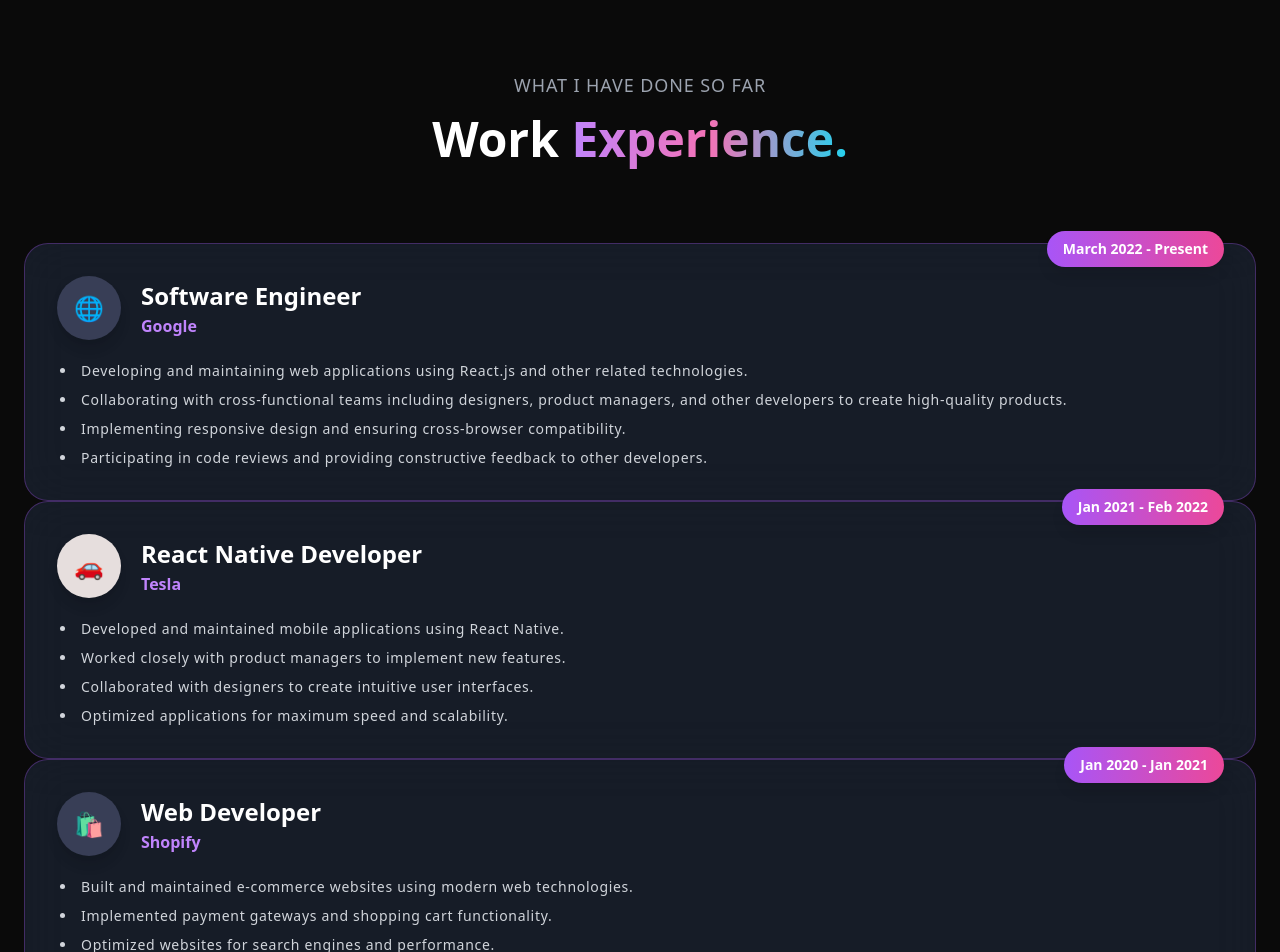
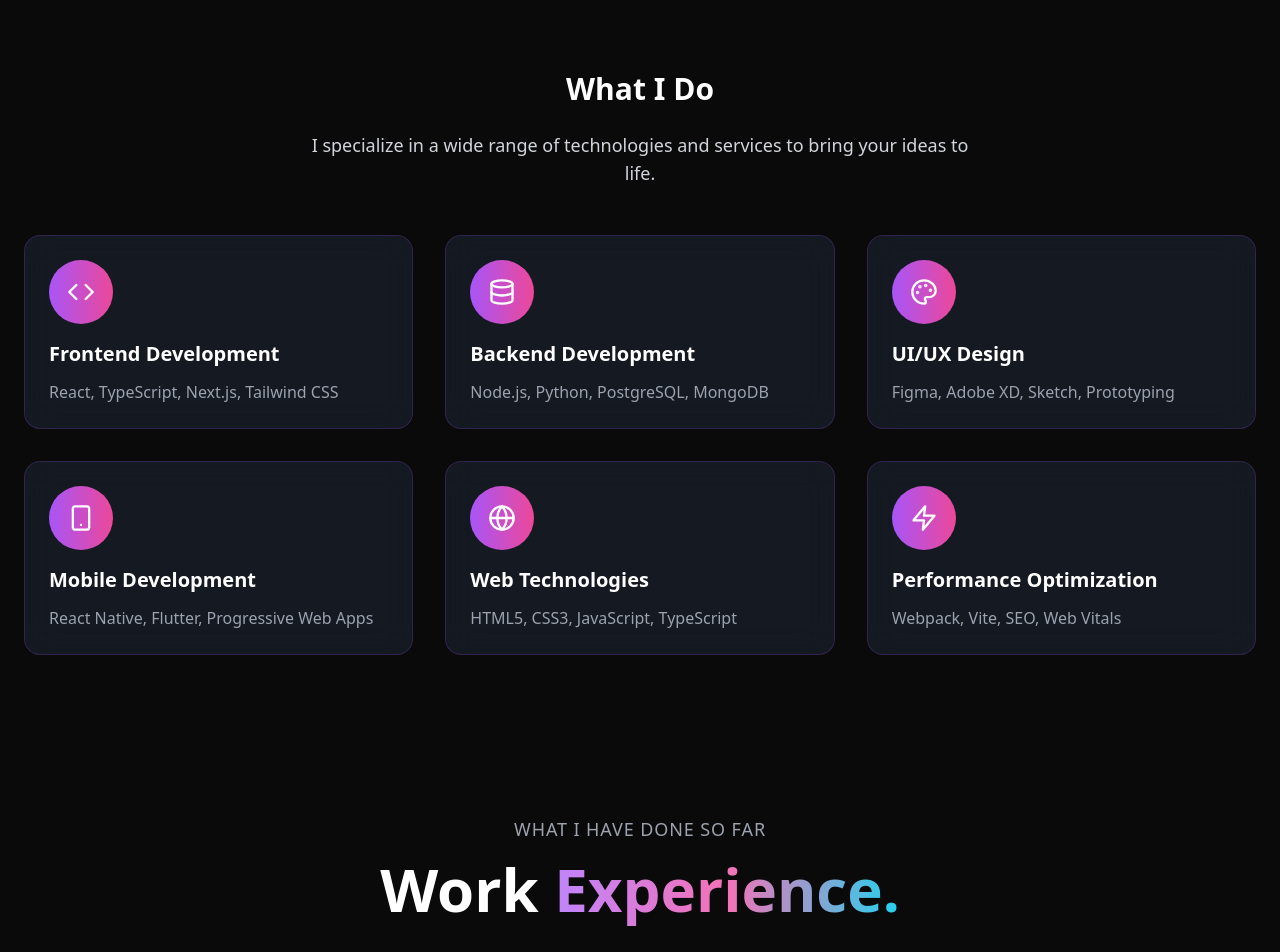
Before and after one commit to khushij9450/khushi, a React (Vite) app: page / in a window 1280 px wide. Shown: the part 1620-2572 px from the top of the page. Built offline with nearby package versions, Linux system fonts and the light colour scheme.

Commit message:
Restore original About component

```diff
--- a/src/components/About.tsx
+++ b/src/components/About.tsx
@@ -1,5 +1,6 @@
 import React, { useState, useEffect } from 'react';
 import { motion } from 'framer-motion';
+import { Code, Palette, Database, Smartphone, Globe, Zap } from 'lucide-react';
 
 const About: React.FC = () => {
   const [currentSkill, setCurrentSkill] = useState(0);
@@ -32,59 +33,13 @@
     return () => clearInterval(skillInterval);
   }, []);
 
-  const experiences = [
-    {
-      title: "Software Engineer",
-      company_name: "Google",
-      icon: "🌐",
-      iconBg: "#383E56",
-      date: "March 2022 - Present",
-      points: [
-        "Developing and maintaining web applications using React.js and other related technologies.",
-        "Collaborating with cross-functional teams including designers, product managers, and other developers to create high-quality products.",
-        "Implementing responsive design and ensuring cross-browser compatibility.",
-        "Participating in code reviews and providing constructive feedback to other developers.",
-      ],
-    },
-    {
-      title: "React Native Developer",
-      company_name: "Tesla",
-      icon: "🚗",
-      iconBg: "#E6DEDD",
-      date: "Jan 2021 - Feb 2022",
-      points: [
-        "Developed and maintained mobile applications using React Native.",
-        "Worked closely with product managers to implement new features.",
-        "Collaborated with designers to create intuitive user interfaces.",
-        "Optimized applications for maximum speed and scalability.",
-      ],
-    },
-    {
-      title: "Web Developer",
-      company_name: "Shopify",
-      icon: "🛍️",
-      iconBg: "#383E56",
-      date: "Jan 2020 - Jan 2021",
-      points: [
-        "Built and maintained e-commerce websites using modern web technologies.",
-        "Implemented payment gateways and shopping cart functionality.",
-        "Optimized websites for search engines and performance.",
-        "Collaborated with the design team to create pixel-perfect implementations.",
-      ],
-    },
-    {
-      title: "Full Stack Developer",
-      company_name: "Meta",
-      icon: "📘",
-      iconBg: "#E6DEDD",
-      date: "Jan 2019 - Jan 2020",
-      points: [
-        "Developed full-stack web applications using React, Node.js, and MongoDB.",
-        "Designed and implemented RESTful APIs and database schemas.",
-        "Worked with version control systems like Git for collaborative development.",
-        "Participated in agile development processes and daily standups.",
-      ],
-    },
+  const skills = [
+    { name: 'Frontend Development', icon: Code, description: 'React, TypeScript, Next.js, Tailwind CSS' },
+    { name: 'Backend Development', icon: Database, description: 'Node.js, Python, PostgreSQL, MongoDB' },
+    { name: 'UI/UX Design', icon: Palette, description: 'Figma, Adobe XD, Sketch, Prototyping' },
+    { name: 'Mobile Development', icon: Smartphone, description: 'React Native, Flutter, Progressive Web Apps' },
+    { name: 'Web Technologies', icon: Globe, description: 'HTML5, CSS3, JavaScript, TypeScript' },
+    { name: 'Performance Optimization', icon: Zap, description: 'Webpack, Vite, SEO, Web Vitals' },
   ];
 
   return (
@@ -200,124 +155,37 @@
           </motion.div>
         </div>
 
-        {/* Work Experience Section - Adrian Hajdin Style */}
         <motion.div
-          initial={{ opacity: 0, y: 50 }}
-          whileInView={{ opacity: 1, y: 0 }}
-          transition={{ duration: 1, ease: "easeOut" }}
-          viewport={{ once: true }}
-          className="text-center mb-20"
-        >
-          <motion.p
           initial={{ opacity: 0, y: 20 }}
           whileInView={{ opacity: 1, y: 0 }}
-            transition={{ delay: 0.2, duration: 0.8 }}
+          transition={{ duration: 0.8 }}
           viewport={{ once: true }}
-            className="text-gray-400 text-lg mb-4 tracking-wider uppercase"
+          className="text-center mb-12"
         >
-            What I have done so far
-          </motion.p>
-          <motion.h3
-            initial={{ opacity: 0, y: 30 }}
-            whileInView={{ opacity: 1, y: 0 }}
-            transition={{ delay: 0.4, duration: 0.8 }}
-            viewport={{ once: true }}
-            className="text-4xl lg:text-5xl font-bold text-white mb-6"
-          >
-            Work{' '}
-            <span className="bg-gradient-to-r from-purple-400 via-pink-400 to-cyan-400 bg-clip-text text-transparent">
-              Experience.
-            </span>
-          </motion.h3>
+          <h3 className="text-3xl font-bold text-white mb-6">What I Do</h3>
+          <p className="text-gray-300 text-lg max-w-2xl mx-auto">
+            I specialize in a wide range of technologies and services to bring your ideas to life.
+          </p>
         </motion.div>
 
-        <div className="max-w-7xl mx-auto">
-          <div className="mt-20 flex flex-col">
-            {experiences.map((experience, index) => (
+        <div className="grid md:grid-cols-2 lg:grid-cols-3 gap-8">
+          {skills.map((skill, index) => (
             <motion.div
-                key={`experience-${index}`}
-                initial={{ opacity: 0, y: 50 }}
+              key={skill.name}
+              initial={{ opacity: 0, y: 20 }}
               whileInView={{ opacity: 1, y: 0 }}
               transition={{ delay: index * 0.1, duration: 0.8 }}
               viewport={{ once: true }}
-                className="relative"
+              whileHover={{ scale: 1.05 }}
+              className="bg-slate-800/50 backdrop-blur-lg rounded-2xl p-6 border border-purple-500/20 hover:border-purple-500/40 transition-all duration-300"
             >
-                <div className="flex justify-between items-center w-full">
-                  <div className="flex-1">
-                    <motion.div
-                      whileHover={{ scale: 1.02 }}
-                      className="bg-slate-800/60 backdrop-blur-xl rounded-3xl p-8 border border-purple-500/30 hover:border-purple-400/60 transition-all duration-500 relative overflow-hidden group"
-                    >
-                      {/* Animated background gradient */}
-                      <motion.div
-                        className="absolute inset-0 bg-gradient-to-r from-purple-500/5 via-pink-500/5 to-cyan-500/5 opacity-0 group-hover:opacity-100 transition-opacity duration-500"
-                        animate={{
-                          background: [
-                            'linear-gradient(45deg, rgba(168, 85, 247, 0.05) 0%, rgba(236, 72, 153, 0.05) 50%, rgba(6, 182, 212, 0.05) 100%)',
-                            'linear-gradient(45deg, rgba(6, 182, 212, 0.05) 0%, rgba(168, 85, 247, 0.05) 50%, rgba(236, 72, 153, 0.05) 100%)',
-                            'linear-gradient(45deg, rgba(236, 72, 153, 0.05) 0%, rgba(6, 182, 212, 0.05) 50%, rgba(168, 85, 247, 0.05) 100%)'
-                          ]
-                        }}
-                        transition={{
-                          duration: 3,
-                          repeat: Infinity,
-                          ease: "linear"
-                        }}
-                      />
-
-                      <div className="relative z-10">
-                        <div className="flex items-center gap-5">
-                          <motion.div
-                            whileHover={{ rotate: 360, scale: 1.1 }}
-                            transition={{ duration: 0.6 }}
-                            className="w-16 h-16 rounded-full flex items-center justify-center text-2xl shadow-lg"
-                            style={{ backgroundColor: experience.iconBg }}
-                          >
-                            {experience.icon}
-                          </motion.div>
-
-                          <div className="flex-1">
-                            <h3 className="text-white text-[24px] font-bold">
-                              {experience.title}
-                            </h3>
-                            <p className="text-purple-400 text-[16px] font-semibold">
-                              {experience.company_name}
-                            </p>
+              <div className="w-16 h-16 bg-gradient-to-r from-purple-500 to-pink-500 rounded-full flex items-center justify-center mb-4">
+                <skill.icon className="text-white" size={28} />
               </div>
-                        </div>
-
-                        <ul className="mt-5 list-disc ml-5 space-y-2">
-                          {experience.points.map((point, index) => (
-                            <motion.li
-                              key={`experience-point-${index}`}
-                              initial={{ opacity: 0, x: -20 }}
-                              whileInView={{ opacity: 1, x: 0 }}
-                              transition={{ delay: index * 0.1, duration: 0.5 }}
-                              viewport={{ once: true }}
-                              className="text-white-100 text-[14px] pl-1 tracking-wider text-gray-300"
-                            >
-                              {point}
-                            </motion.li>
-                          ))}
-                        </ul>
-                      </div>
-                    </motion.div>
-                  </div>
-                </div>
-
-                {/* Date badge */}
-                <motion.div
-                  initial={{ opacity: 0, scale: 0.8 }}
-                  whileInView={{ opacity: 1, scale: 1 }}
-                  transition={{ delay: index * 0.1 + 0.3, duration: 0.6 }}
-                  viewport={{ once: true }}
-                  className="absolute -top-3 right-8 bg-gradient-to-r from-purple-500 to-pink-500 text-white px-4 py-2 rounded-full text-sm font-semibold shadow-lg"
-                >
-                  {experience.date}
-                </motion.div>
+              <h4 className="text-xl font-semibold text-white mb-3">{skill.name}</h4>
+              <p className="text-gray-400">{skill.description}</p>
             </motion.div>
           ))}
-          </div>
         </div>
       </div>
     </section>
```
Lines whose indentation alone changed are shown as unchanged.
